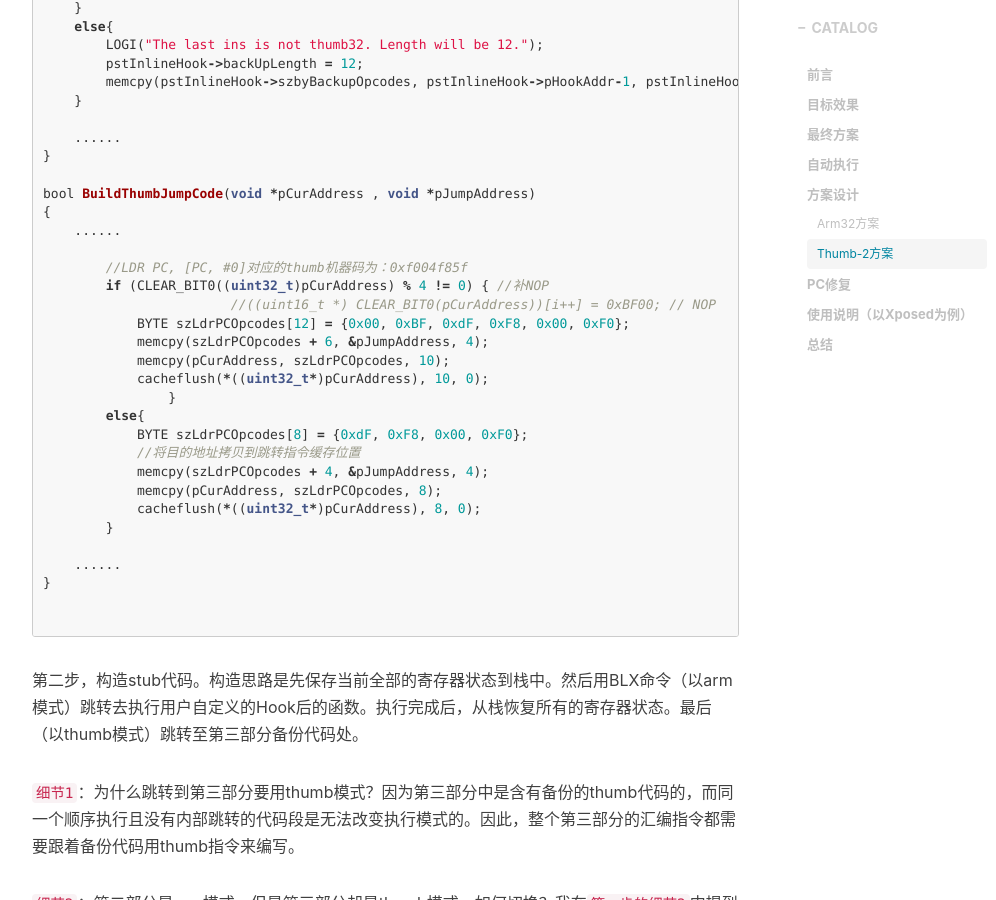
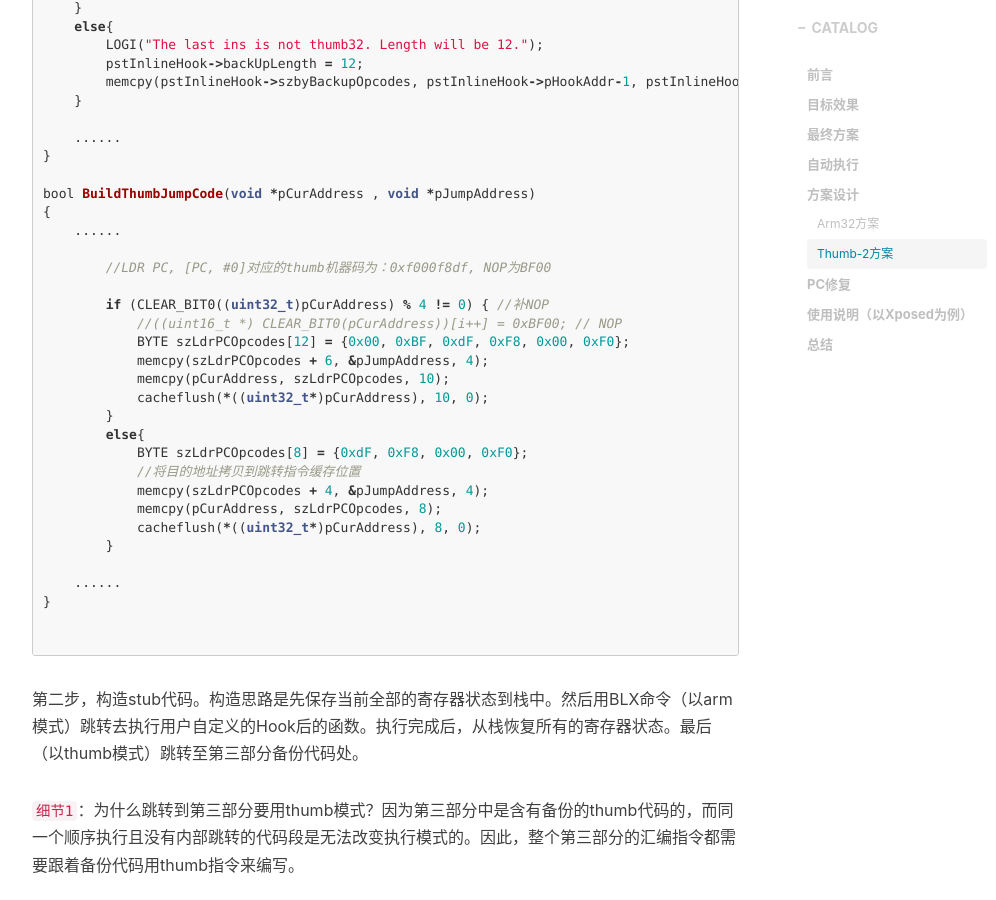
Before and after one commit to GToad/GToad.github.io, a Jekyll site: the page built from _posts/2018-07-06-Auto-Native-Hook.markdown, in a window 1280 px wide and 900 px high, scrolled down 5203 px. Shown: the whole window, without its empty margins (233-1229 px from the left). Built offline with Jekyll 4.4.1, drawn with Linux system fonts in a browser that asks for light colours; nearby versions of some CDN libraries; comment, search, counter and statistics services are not loaded.

Commit message:
change article:android native hook.markdown

```diff
--- a/_posts/2018-07-06-Auto-Native-Hook.markdown
+++ b/_posts/2018-07-06-Auto-Native-Hook.markdown
@@ -159,14 +159,15 @@ bool BuildThumbJumpCode(void *pCurAddress , void *pJumpAddress)
 {
     ......
 
-        //LDR PC, [PC, #0]对应的thumb机器码为：0xf004f85f
+        //LDR PC, [PC, #0]对应的thumb机器码为：0xf000f8df, NOP为BF00
+
         if (CLEAR_BIT0((uint32_t)pCurAddress) % 4 != 0) { //补NOP
-			//((uint16_t *) CLEAR_BIT0(pCurAddress))[i++] = 0xBF00;  // NOP
+            //((uint16_t *) CLEAR_BIT0(pCurAddress))[i++] = 0xBF00;  // NOP
             BYTE szLdrPCOpcodes[12] = {0x00, 0xBF, 0xdF, 0xF8, 0x00, 0xF0};
             memcpy(szLdrPCOpcodes + 6, &pJumpAddress, 4);
             memcpy(pCurAddress, szLdrPCOpcodes, 10);
             cacheflush(*((uint32_t*)pCurAddress), 10, 0);
-		}
+        }
         else{
             BYTE szLdrPCOpcodes[8] = {0xdF, 0xF8, 0x00, 0xF0};
             //将目的地址拷贝到跳转指令缓存位置
```
